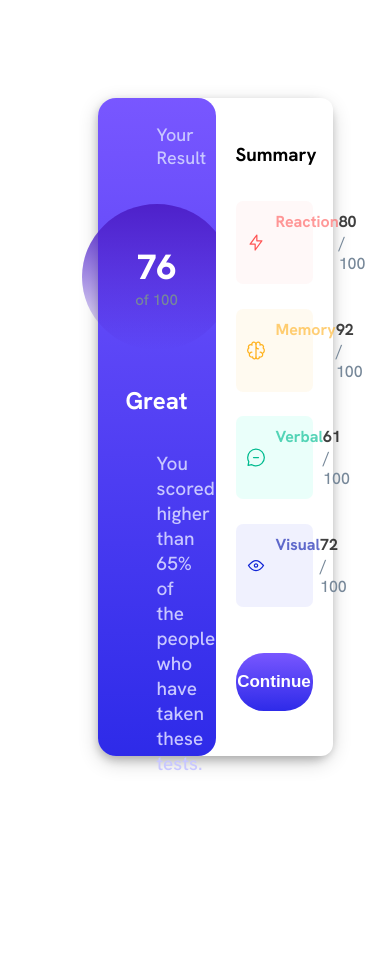
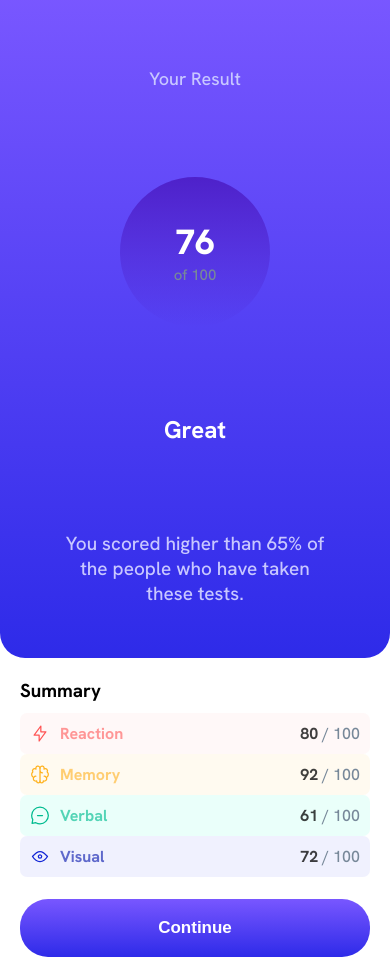
Before and after one commit to mildheart/git_folder, a plain HTML site: page index.html in a window 390 px wide. Before the commit the page ends 853 px from the top, so only its background shows below. Drawn offline with Linux system fonts and the light colour scheme.

Commit message:
Modified code

```diff
--- a/Style.css
+++ b/Style.css
@@ -9,67 +9,16 @@
 
 }
 
-.main_container{
-    display: flex;
-    width: 60vw;
-    height: 78vh;
-    margin: 25%;
-    border-radius: 18px;
-    box-shadow: 0 4px 8px 0 rgba(0, 0, 0, 0.2), 0 6px 20px 0 rgba(0, 0, 0, 0.19);
-}
-
-.left_container{
-    width: 50%;
-    height: 100%;
-    display: flex;
-    flex-direction: column;
-    row-gap: 35px;
-    justify-content: center;
-    align-items: center;
-    background-image: linear-gradient(hsl(252, 100%, 67%),hsl(241, 81%, 54%));
-    border-radius: 18px;
-    text-align: center;
-    color:  hsl(0, 0%, 100%);
-    padding-top: 25px;
-    padding-left: 59px;
-    padding-right: 59px;
-    justify-content: space-evenly;
-}
-
-.left_container p{
-    width: 100%;
+body{
+    font-family: 'Hanken Grotesk',sans-serif;
 }
 
 p{
     font-size: 18px;
 }
-body{
-    font-family: 'Hanken Grotesk',sans-serif;
-}
 
-.details{
-    color:   hsl(241, 100%, 89%);
-}
-
-.first_heading{
-    width: 150px;
-    height: 150px;
-    margin: 0;
-    display: flex;
-    flex-direction: column;
-    background-image: linear-gradient(hsla(256, 72%, 46%, 1),hsla(241, 72%, 46%, 0));
-    border-radius: 50%;
-    align-items: center;
-    justify-content: center;
-    padding: 40px;
-
-}
-
-.first_heading_span{
-    font-size: 15px;
-    color: lightslategray;
-    padding: 0;
-    margin: 0;
+.left_container p{
+    width: 100%;
 }
 
 h1{
@@ -82,17 +31,8 @@ h1{
     font-size: 19px;
 }
 
-.right_container{
-    width: 50%;
-    height: 100%;
-    display: flex;
-    flex-direction: column;
-    background-color: hsl(0, 0%, 100%);
-    border-top-right-radius: 12px;
-    border-bottom-right-radius: 12px;
-    padding: 20px;
-    justify-content: space-evenly;
-
+.details{
+    color:   hsl(241, 100%, 89%);
 }
 
 .summary{
@@ -178,3 +118,138 @@ button:hover{
 img{
     margin-right: 10px;
 }
+
+.first_heading_span{
+    font-size: 15px;
+    color: lightslategray;
+    padding: 0;
+    margin: 0;
+}
+
+
+
+@media screen and (min-width: 577px) {
+
+    .main_container{
+        display: flex;
+        width: 60vw;
+        height: 78vh;
+        margin: 25%;
+        border-radius: 18px;
+        box-shadow: 0 4px 8px 0 rgba(0, 0, 0, 0.2), 0 6px 20px 0 rgba(0, 0, 0, 0.19);
+    }
+
+    .left_container{
+        width: 50%;
+        height: 100%;
+        display: flex;
+        flex-direction: column;
+        row-gap: 35px;
+        justify-content: center;
+        align-items: center;
+        background-image: linear-gradient(hsl(252, 100%, 67%),hsl(241, 81%, 54%));
+        border-radius: 18px;
+        text-align: center;
+        color:  hsl(0, 0%, 100%);
+        padding-top: 25px;
+        padding-left: 59px;
+        padding-right: 59px;
+        justify-content: space-evenly;
+    }
+
+
+
+    .first_heading{
+        width: 150px;
+        height: 150px;
+        margin: 0;
+        display: flex;
+        flex-direction: column;
+        background-image: linear-gradient(hsla(256, 72%, 46%, 1),hsla(241, 72%, 46%, 0));
+        border-radius: 50%;
+        align-items: center;
+        justify-content: center;
+        padding: 40px;
+
+    }
+
+
+
+
+    .right_container{
+        width: 50%;
+        height: 100%;
+        display: flex;
+        flex-direction: column;
+        background-color: hsl(0, 0%, 100%);
+        border-top-right-radius: 12px;
+        border-bottom-right-radius: 12px;
+        padding: 20px;
+        justify-content: space-evenly;
+
+    }
+
+
+
+
+
+}
+
+ @media screen and (max-width:576px) {
+
+    .main_container{
+        display: flex;
+        width: 100%;
+        flex-direction: column;
+        box-shadow: 0 4px 8px 0 rgba(0, 0, 0, 0.2), 0 6px 20px 0 rgba(0, 0, 0, 0.19);
+    }
+
+
+    .left_container{
+        width: 100%;
+        height: 78vh;
+        display: flex;
+        flex-direction: column;
+        row-gap: 35px;
+        justify-content: center;
+        align-items: center;
+        background-image: linear-gradient(hsl(252, 100%, 67%),hsl(241, 81%, 54%));
+        border-bottom-left-radius: 25px;
+        border-bottom-right-radius: 25px;
+        text-align: center;
+        color:  hsl(0, 0%, 100%);
+        padding-top: 15px;
+        padding-left: 59px;
+        padding-right: 59px;
+        justify-content: space-evenly;
+    }
+
+
+    .first_heading{
+        width: 150px;
+        height: 150px;
+        margin: 0;
+        display: flex;
+        flex-direction: column;
+        background-image: linear-gradient(hsla(256, 72%, 46%, 1),hsla(241, 72%, 46%, 0));
+        border-radius: 50%;
+        align-items: center;
+        justify-content: center;
+        padding: 40px;
+
+    }
+
+    .right_container{
+        width: 100%;
+        height: 100%;
+        display: flex;
+        flex-direction: column;
+        background-color: hsl(0, 0%, 100%);
+        border-top-right-radius: 12px;
+        border-bottom-right-radius: 12px;
+        padding: 20px;
+        justify-content: space-evenly;
+
+    }
+
+ }
--- a/index.html
+++ b/index.html
@@ -44,5 +44,4 @@
         </div>
     </main>
 </body>
-<script src="index.js"></script>
 </html>
```
